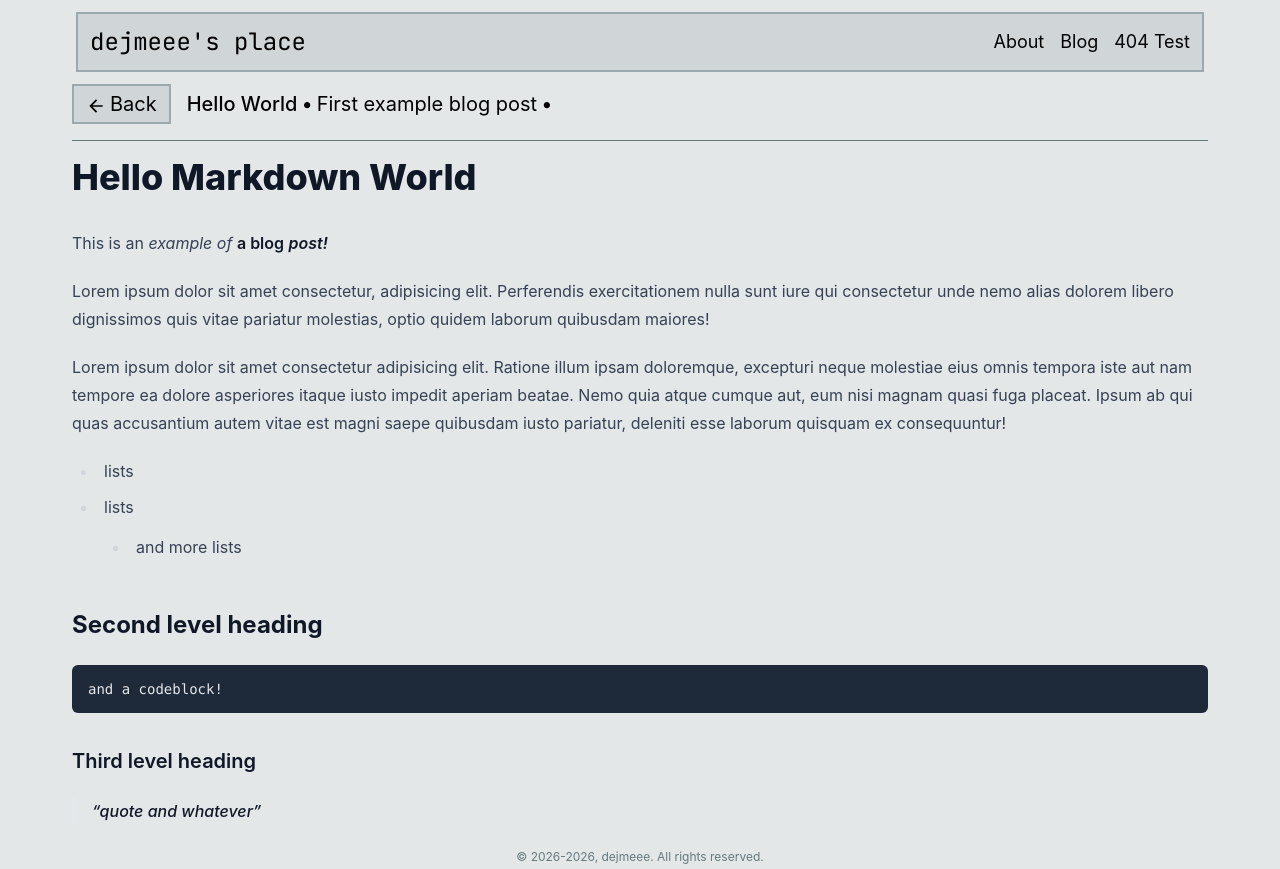
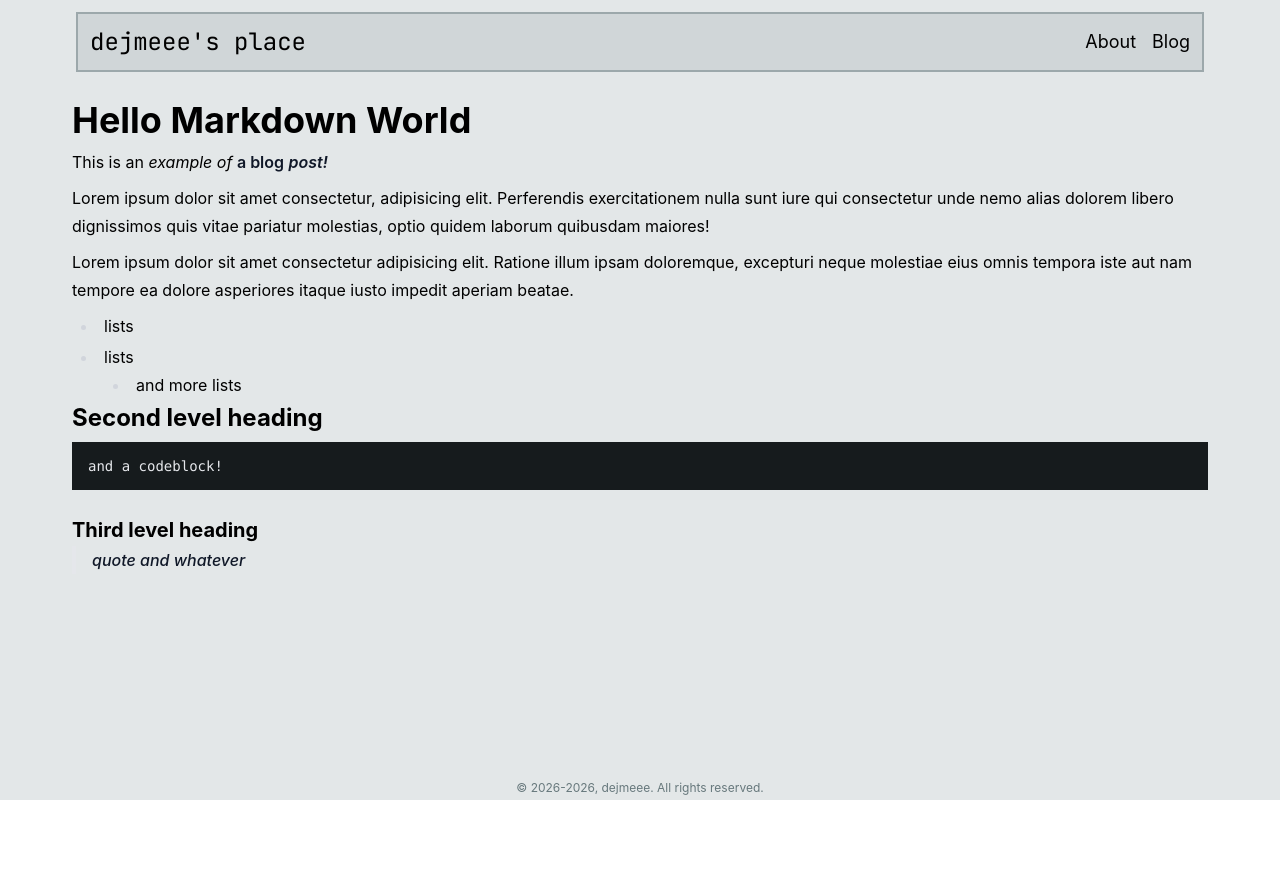
Before and after one commit to dejmeee/dejmeee.github.io, a Vue app: page /#/blog/hello-world in a window 1280 px wide. After the commit the page ends 800 px from the top, so only its background shows below. Built offline with nearby package versions, Linux system fonts and the light colour scheme.

Commit message:
Finalized look of the error and blog post page amongst other fixes

```diff
--- a/src/content/blog/hello-world.md
+++ b/src/content/blog/hello-world.md
@@ -16,7 +16,6 @@ This is an _example of_ **a blog** _**post!**_
 Lorem ipsum dolor sit amet consectetur, adipisicing elit. Perferendis exercitationem nulla sunt iure qui consectetur unde nemo alias dolorem libero dignissimos quis vitae pariatur molestias, optio quidem laborum quibusdam maiores!
 
 Lorem ipsum dolor sit amet consectetur adipisicing elit. Ratione illum ipsam doloremque, excepturi neque molestiae eius omnis tempora iste aut nam tempore ea dolore asperiores itaque iusto impedit aperiam beatae.
-Nemo quia atque cumque aut, eum nisi magnam quasi fuga placeat. Ipsum ab qui quas accusantium autem vitae est magni saepe quibusdam iusto pariatur, deleniti esse laborum quisquam ex consequuntur!
 
 - lists
 - lists
--- a/src/pages/AboutPage.vue
+++ b/src/pages/AboutPage.vue
@@ -5,5 +5,6 @@ import PageWrapper from "@/templates/PageWrapper.vue"
 <template>
   <PageWrapper>
     <h1 class="text-3xl mb-3">About</h1>
+    <p>An about page</p>
   </PageWrapper>
 </template>
--- a/src/pages/BlogPage.vue
+++ b/src/pages/BlogPage.vue
@@ -40,8 +40,9 @@ const formatDate = (date) => {
               <time :datetime="post.date_edited">{{ formatDate(post.date_edited) }}</time>
             </div>
           </div>
-          <ul v-if="post.tags?.length" class="flex gap-1.5 md:justify-end">
-            <li v-for="tag in post.tags" :key="tag" class="secondary-container py-1 px-2">{{ tag }}</li>
+          <ul v-if="post.tags?.length" class="flex gap-1.5 md:justify-end items-center">
+            <li class="text-black/60 dark:text-white/60">Tags:</li>
+            <li v-for="tag in post.tags" :key="tag" class="post-container-secondary py-1 px-2">{{ tag }}</li>
           </ul>
         </div>
       </RouterLink>
@@ -64,4 +65,16 @@ const formatDate = (date) => {
     @apply bg-tinted-surface-400 dark:bg-tinted-surface-925 border-2 border-tinted-surface-500 dark:border-tinted-surface-900;
   }
 }
+
+.post-container-secondary {
+  @apply bg-tinted-surface-400 dark:bg-tinted-surface-800 border-2 border-tinted-surface-500 dark:border-tinted-surface-700;
+
+  @variant group-active {
+    @apply bg-tinted-surface-500 dark:bg-tinted-surface-900 border-2 border-tinted-surface-600 dark:border-tinted-surface-800;
+  }
+
+  @variant group-focus {
+    @apply bg-tinted-surface-500 dark:bg-tinted-surface-900 border-2 border-tinted-surface-600 dark:border-tinted-surface-800;
+  }
+}
 </style>
--- a/src/pages/BlogPost.vue
+++ b/src/pages/BlogPost.vue
@@ -1,59 +1,77 @@
 <script setup>
 import { computed } from "vue"
 import { useRoute } from "vue-router"
+import { ref, onMounted, onUnmounted } from "vue"
 import { marked } from "marked"
-import { getPost } from "../utils/blog"
+import { getPost } from "@/utils/blog"
+import { randomErrorKaomoji } from "@/utils/kaomoji"
 import PageWrapper from "@/templates/PageWrapper.vue"
-import { randomErrorKaomoji } from "@/utils/kaomoji"
 
+// Error
 const kaomoji = randomErrorKaomoji()
 
+// Post data
 const route = useRoute()
-
 const post = computed(() => getPost(route.params.slug))
-
 const html = computed(() => {
   if (!post.value) return ""
   return marked(post.value.content)
+})
+
+// Up button
+const scrollToTop = () => {
+  window.scrollTo({
+    top: 0,
+    behavior: "smooth",
+  })
+}
+
+const showButton = ref(false)
+const handleScroll = () => {
+  showButton.value = window.scrollY > 300
+}
+onMounted(() => {
+  window.addEventListener("scroll", handleScroll)
+})
+onUnmounted(() => {
+  window.removeEventListener("scroll", handleScroll)
 })
 </script>
 
 <template>
   <PageWrapper>
-    <!-- REALLY TEMPORARY STYLES, literally just the garbage from the old site copied over for visualisation -->
     <div v-if="post">
       <article>
-        <div class="flex gap-4">
-          <RouterLink to="/blog" class="inline-flex gap-1 items-end primary-container px-3 py-1"
-            ><svg
-              xmlns="http://www.w3.org/2000/svg"
-              height="24px"
-              viewBox="0 -960 960 960"
-              width="1.25rem"
-              fill="currentColor">
-              <path d="m313-440 224 224-57 56-320-320 320-320 57 56-224 224h487v80H313Z" /></svg
-            ><span class="text-xl">Back</span></RouterLink
-          >
-          <aside class="flex gap-1 items-center text-xl">
-            <h1 class="font-medium">{{ post.title }}</h1>
-            &bull;
-            <p v-if="post.description">
-              {{ post.description }}
-            </p>
-            &bull;
-            <time>{{ post.date }}</time>
-          </aside>
-        </div>
-        <hr class="mt-4 border-0.5 border-mist-500 dark:border-mist-700" />
-        <!-- WHY IS THIS SQUISHED TO ONE SIDE AND NOT TAKING UP THE FULL PAGE LIKE ON THE OLD SITE???? -->
-        <div class="prose dark:prose-invert max-w-none mt-4" v-html="html" />
+        <div class="prose dark:prose-invert mt-4" v-html="html" />
       </article>
     </div>
 
-    <div v-else>
-      <h2>{{ kaomoji }}</h2>
-      <h1>404</h1>
-      <p>Post not found.</p>
+    <div v-else class="mx-auto flex flex-col gap-6 items-center justify-center min-h-full">
+      <h2 class="text-6xl md:text-8xl">{{ kaomoji }}</h2>
+      <h1 class="text-2xl md:text-4xl">404 - post not found</h1>
+      <RouterLink to="/blog" class="button-container px-4 py-2">Go back to the blog list</RouterLink>
     </div>
+
+    <button v-if="showButton" class="fixed right-6 bottom-6 primary-container" @click="scrollToTop">
+      <svg xmlns="http://www.w3.org/2000/svg" viewBox="0 -960 960 960" fill="currentColor" class="h-8">
+        <path d="M440-160v-487L216-423l-56-57 320-320 320 320-56 57-224-224v487h-80Z" />
+      </svg>
+    </button>
   </PageWrapper>
 </template>
+
+<style scoped>
+@reference "../style.css";
+
+.button-container {
+  @apply bg-tinted-surface-300 dark:bg-tinted-surface-900 border-2 border-tinted-surface-400 dark:border-tinted-surface-800;
+
+  @variant active {
+    @apply bg-tinted-surface-400 dark:bg-tinted-surface-925 border-2 border-tinted-surface-500 dark:border-tinted-surface-900;
+  }
+
+  @variant focus {
+    @apply bg-tinted-surface-400 dark:bg-tinted-surface-925 border-2 border-tinted-surface-500 dark:border-tinted-surface-900;
+  }
+}
+</style>
--- a/src/pages/ErrorPage.vue
+++ b/src/pages/ErrorPage.vue
@@ -9,10 +9,26 @@ const route = useRoute()
 
 <template>
   <PageWrapper>
-    <div class="flex flex-col items-center justify-items-center min-h-full">
-      <h2>{{ kaomoji }}</h2>
-      <h1>Error {{ route.params.code }}</h1>
-      <RouterLink to="/">Go back home</RouterLink>
+    <div class="mx-auto flex flex-col gap-6 items-center justify-center min-h-full">
+      <h2 class="text-6xl md:text-8xl">{{ kaomoji }}</h2>
+      <h1 class="text-2xl md:text-4xl">Error {{ route.params.code }}</h1>
+      <RouterLink to="/" class="button-container px-4 py-2">Go back home</RouterLink>
     </div>
   </PageWrapper>
 </template>
+
+<style scoped>
+@reference "../style.css";
+
+.button-container {
+  @apply bg-tinted-surface-300 dark:bg-tinted-surface-900 border-2 border-tinted-surface-400 dark:border-tinted-surface-800;
+
+  @variant active {
+    @apply bg-tinted-surface-400 dark:bg-tinted-surface-925 border-2 border-tinted-surface-500 dark:border-tinted-surface-900;
+  }
+
+  @variant focus {
+    @apply bg-tinted-surface-400 dark:bg-tinted-surface-925 border-2 border-tinted-surface-500 dark:border-tinted-surface-900;
+  }
+}
+</style>
--- a/src/pages/HomePage.vue
+++ b/src/pages/HomePage.vue
@@ -1,13 +1,10 @@
 <script setup>
-import PageWrapper from '@/templates/PageWrapper.vue'
-import { RouterLink } from 'vue-router'
+import PageWrapper from "@/templates/PageWrapper.vue"
+import { RouterLink } from "vue-router"
 </script>
 
 <template>
   <PageWrapper>
-    <h1 class="text-tinted-primary-500">You did it!</h1>
-    <p>Visit <a href="https://vuejs.org/" target="_blank" rel="noopener">vuejs.org</a> to read the documentation</p>
-
-    <RouterLink to="/blog">Link</RouterLink>
+    <p>Hi there!</p>
   </PageWrapper>
 </template>
--- a/src/style.css
+++ b/src/style.css
@@ -51,7 +51,55 @@
   @apply outline-2 outline-offset-2 outline-tinted-primary-600 dark:outline-tinted-primary-400;
 }
 
-/* Prose */
+/* === Prose === */
+.prose {
+  max-width: none;
+  color: inherit;
+}
+
+/* Text */
+.prose p {
+  margin: 0;
+  margin-bottom: 0.5rem;
+}
+.prose h1,
+.prose h2,
+.prose h3,
+.prose h4 {
+  color: inherit;
+  font-weight: 700;
+  margin: 0;
+}
+
+.prose h1,
+.prose h2 {
+  margin-bottom: 0.75rem;
+}
+
+.prose h1,
+.prose h2 {
+  margin-bottom: 0.5rem;
+}
+
+/* Quotes around citations */
+.prose p::before,
+.prose p::after {
+  content: none;
+}
+
+/* Codeblock */
+.prose pre {
+  background-color: oklch(21.8% 0.008 223.9);
+  border-radius: 0;
+}
+
+/* Lists */
+.prose ul,
+.prose ol,
+.prose li {
+  margin: 0;
+  margin-bottom: 0.2rem;
+}
 
 /* Prototype */
 /* a {
--- a/src/templates/PageHeader.vue
+++ b/src/templates/PageHeader.vue
@@ -9,7 +9,6 @@ import { RouterLink } from "vue-router"
       <ul class="flex gap-4 md:text-lg items-center">
         <li><RouterLink to="/about" class="nav-link"> About </RouterLink></li>
         <li><RouterLink to="/blog" class="nav-link"> Blog </RouterLink></li>
-        <li><RouterLink to="/not-a-page" class="nav-link"> 404 Test </RouterLink></li>
       </ul>
     </nav>
   </header>
--- a/src/templates/PageWrapper.vue
+++ b/src/templates/PageWrapper.vue
@@ -5,10 +5,10 @@ import PageHeader from "./PageHeader.vue"
 
 <template>
   <div
-    class="min-h-screen md:flex justify-center bg-tinted-surface-200 dark:bg-tinted-surface-950 text-black dark:text-white">
+    class="min-h-screen flex justify-center bg-tinted-surface-200 dark:bg-tinted-surface-950 text-black dark:text-white">
     <div class="mx-auto w-full max-w-6xl min-h-screen flex flex-col tab-focus">
       <PageHeader></PageHeader>
-      <main class="px-5 xl:px-2"><slot /></main>
+      <main class="flex-1 px-5 xl:px-2"><slot /></main>
       <PageFooter></PageFooter>
     </div>
   </div>
--- a/src/utils/kaomoji.js
+++ b/src/utils/kaomoji.js
@@ -1,4 +1,4 @@
-const error_kaomojis = ["(# > <)", "(T~T)", "~(>_<~)", "(X_X)", "(@_@)", "(O_O)"]
+const error_kaomojis = ["(# > <)", "(T~T)", "~(>_<~)", "(X_X)", "(@_@)", "(O_O)", "〜(> <)〜", "(・_・)"]
 
 export function randomErrorKaomoji() {
   return error_kaomojis[Math.floor(Math.random() * error_kaomojis.length)]
```
